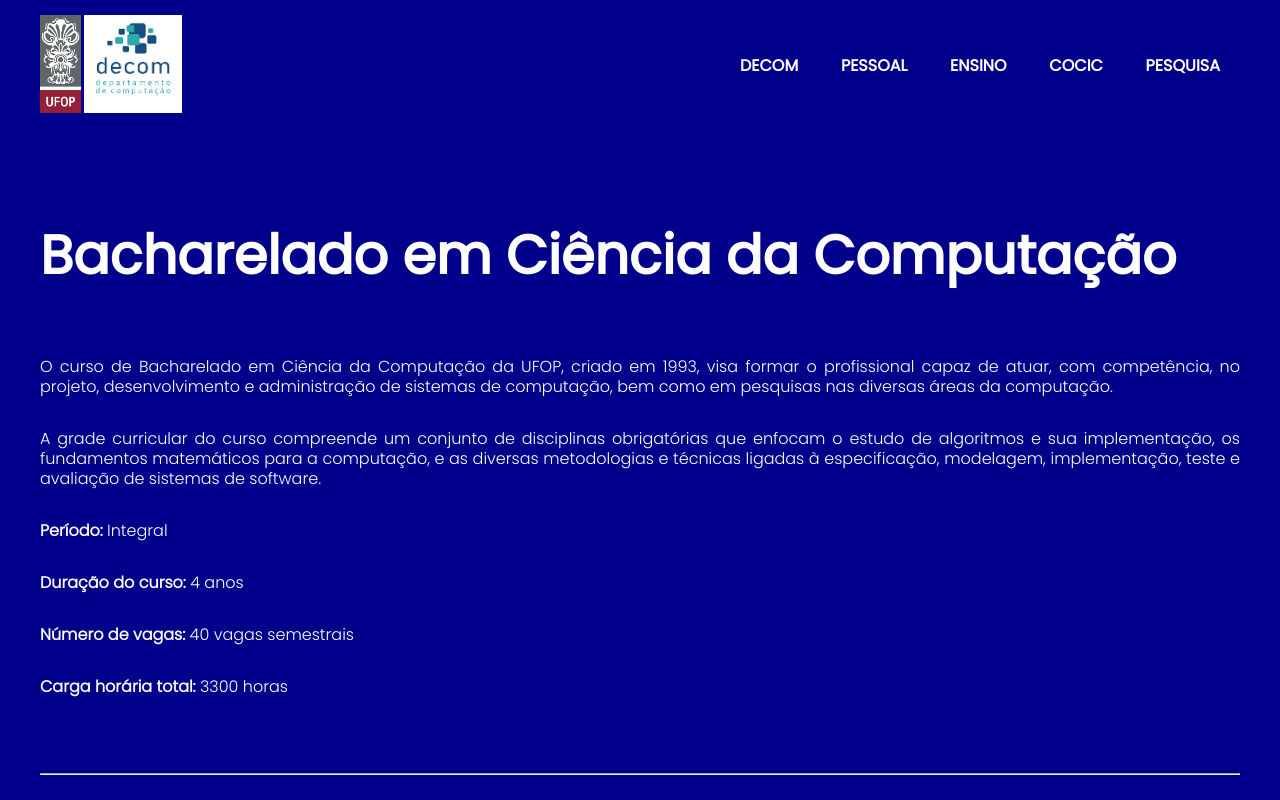
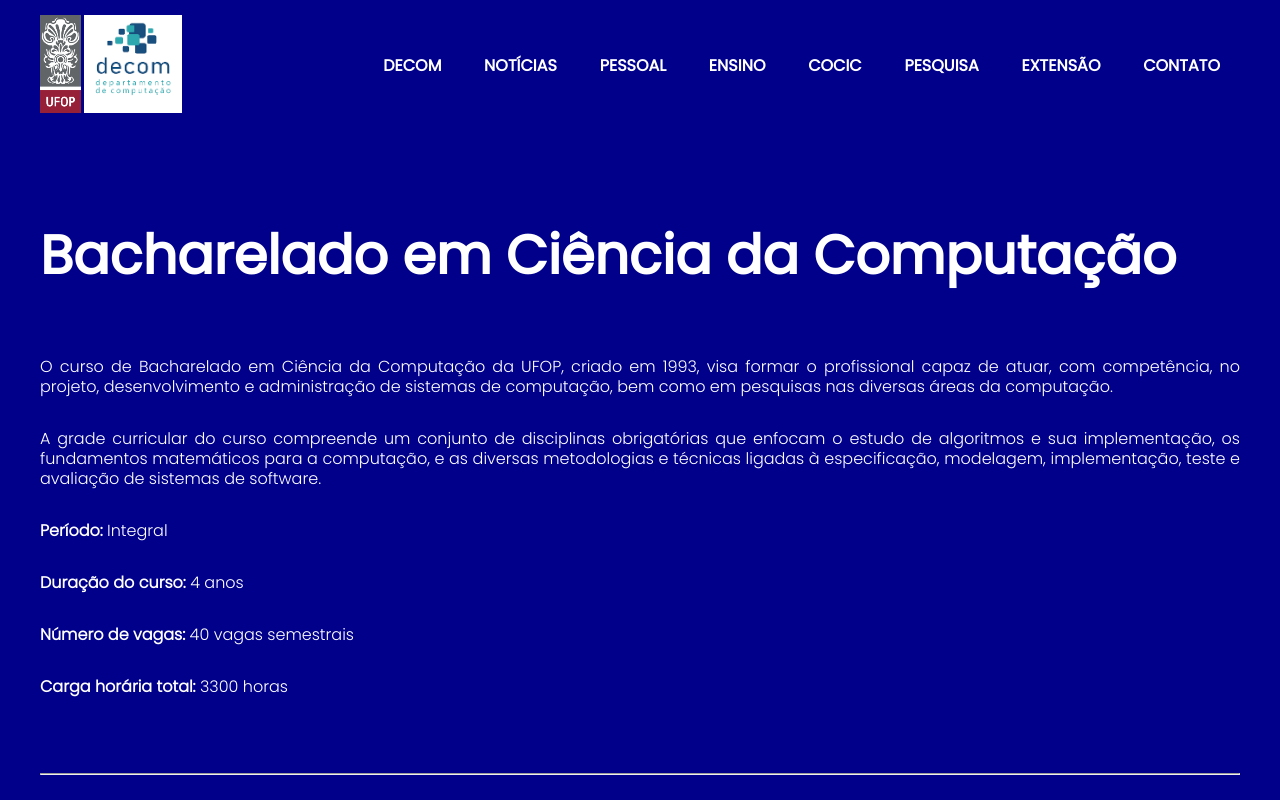
Before and after one commit to phosilva02/TP-progWeb, a website: page public/ensino.html in a window 1280 px wide. Shown: the top 800 px of the page. Drawn offline with Linux system fonts and the light colour scheme.

Commit message:
menu ensino

```diff
--- a/public/ensino.html
+++ b/public/ensino.html
@@ -20,13 +20,14 @@
       </div>
 
       <ul>
-        <a href="http://www3.decom.ufop.br/decom/decom.wsgi/o-decom/"><li> DECOM </li></a>
-        <a href="http://www3.decom.ufop.br/decom/decom.wsgi/pessoal/professores/"><li> PESSOAL </li></a>
-        <a href="./ensino.html"><li> ENSINO </li></a>
-        <a href="http://www3.decom.ufop.br/decom/decom.wsgi/cocic/"><li> COCIC </li></a>
-        <a href="http://www3.decom.ufop.br/decom/decom.wsgi/pesquisa/labs/"><li> PESQUISA </li></a>
-
-      </ul>
+        <a href="http://www3.decom.ufop.br/decom/o-decom/" target="_blank"><li> DECOM </li></a>
+        <a href="http://www3.decom.ufop.br/decom/decom.wsgi/noticias/noticias/" target="_blank" ><li> NOTÍCIAS </li></a>
+        <a href="http://www3.decom.ufop.br/decom/decom.wsgi/pessoal/professores/" target="_blank"><li> PESSOAL </li></a>
+        <a href="./ensino.html" target="_blank"><li> ENSINO </li></a>
+        <a href="http://www3.decom.ufop.br/decom/cocic/" target="_blank"><li> COCIC </li></a>
+        <a href="http://www3.decom.ufop.br/decom/decom.wsgi/pesquisa/labs/" target="_blank"><li> PESQUISA </li></a>
+        <a href= "http://www3.decom.ufop.br/decom/decom.wsgi/extensao/projetos/" target="_blank"><li> EXTENSÃO </li></a>
+        <a href= "http://www3.decom.ufop.br/decom/contato/" target="_blank"><li> CONTATO </li></a>      </ul>
     </header>
     <section class="info-curso">
         <h1>Bacharelado em Ciência da Computação</h1>
```
